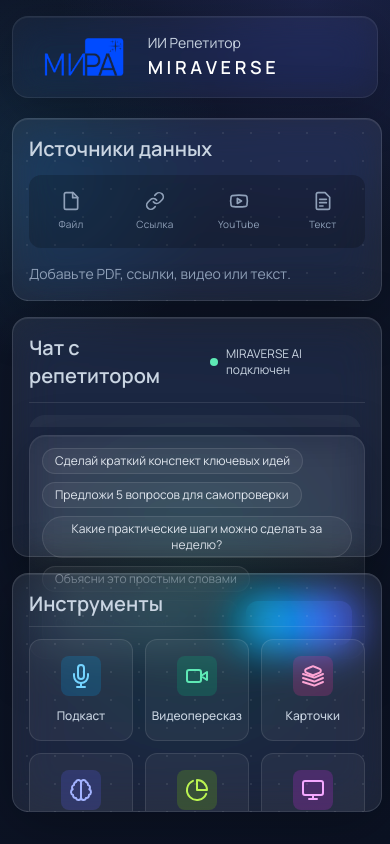
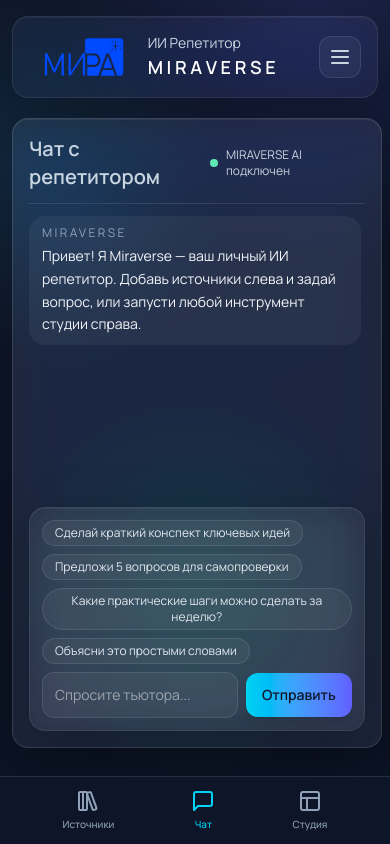
Before and after one commit to msozaev/ai.ukmira.ru, a Next.js app: page / in a window 390 px wide. Built offline with nearby package versions, Linux system fonts and the light colour scheme.

Commit message:
mobile version

```diff
--- a/src/app/page.tsx
+++ b/src/app/page.tsx
@@ -306,6 +306,21 @@
   Briefcase: ({ className }: { className?: string }) => (
     <svg xmlns="http://www.w3.org/2000/svg" viewBox="0 0 24 24" fill="none" stroke="currentColor" strokeWidth="2" strokeLinecap="round" strokeLinejoin="round" className={className}><rect width="20" height="14" x="2" y="7" rx="2" ry="2"/><path d="M16 21V5a2 2 0 0 0-2-2h-4a2 2 0 0 0-2 2v16"/></svg>
   ),
+  Menu: ({ className }: { className?: string }) => (
+    <svg xmlns="http://www.w3.org/2000/svg" viewBox="0 0 24 24" fill="none" stroke="currentColor" strokeWidth="2" strokeLinecap="round" strokeLinejoin="round" className={className}><line x1="4" x2="20" y1="12" y2="12"/><line x1="4" x2="20" y1="6" y2="6"/><line x1="4" x2="20" y1="18" y2="18"/></svg>
+  ),
+  X: ({ className }: { className?: string }) => (
+    <svg xmlns="http://www.w3.org/2000/svg" viewBox="0 0 24 24" fill="none" stroke="currentColor" strokeWidth="2" strokeLinecap="round" strokeLinejoin="round" className={className}><path d="M18 6 6 18"/><path d="m6 6 12 12"/></svg>
+  ),
+  MessageSquare: ({ className }: { className?: string }) => (
+    <svg xmlns="http://www.w3.org/2000/svg" viewBox="0 0 24 24" fill="none" stroke="currentColor" strokeWidth="2" strokeLinecap="round" strokeLinejoin="round" className={className}><path d="M21 15a2 2 0 0 1-2 2H7l-4 4V5a2 2 0 0 1 2-2h14a2 2 0 0 1 2 2z"/></svg>
+  ),
+  Library: ({ className }: { className?: string }) => (
+    <svg xmlns="http://www.w3.org/2000/svg" viewBox="0 0 24 24" fill="none" stroke="currentColor" strokeWidth="2" strokeLinecap="round" strokeLinejoin="round" className={className}><rect width="8" height="18" x="3" y="3" rx="1"/><path d="M7 3v18"/><path d="M20.4 18.9c.2.5-.1 1.1-.6 1.3l-1.9.7c-.5.2-1.1-.1-1.3-.6L11.1 5.1c-.2-.5.1-1.1.6-1.3l1.9-.7c.5-.2 1.1.1 1.3.6Z"/></svg>
+  ),
+  Layout: ({ className }: { className?: string }) => (
+    <svg xmlns="http://www.w3.org/2000/svg" viewBox="0 0 24 24" fill="none" stroke="currentColor" strokeWidth="2" strokeLinecap="round" strokeLinejoin="round" className={className}><rect width="18" height="18" x="3" y="3" rx="2" ry="2"/><line x1="3" x2="21" y1="9" y2="9"/><line x1="9" x2="9" y1="21" y2="9"/></svg>
+  ),
 };
 
 export default function Home() {
@@ -328,6 +343,8 @@
   const [studioLoading, setStudioLoading] = useState<StudioMode | null>(null);
   const [isProfileOpen, setProfileOpen] = useState(false);
   const [isCareerOpen, setCareerOpen] = useState(false);
+  const [isMobileMenuOpen, setMobileMenuOpen] = useState(false);
+  const [mobileSection, setMobileSection] = useState<'sources' | 'chat' | 'studio'>('chat');
   const [modalOpen, setModalOpen] = useState(false);
   const [modalTitle, setModalTitle] = useState<string>("");
   const [modalContent, setModalContent] = useState<string>("");
@@ -616,9 +633,9 @@
   ];
 
   return (
-    <div className="h-screen flex flex-col overflow-hidden px-3 pt-4 pb-4 sm:px-4 lg:px-6 xl:px-10">
+    <div className="h-screen flex flex-col overflow-hidden px-3 pt-4 pb-20 md:pb-4 sm:px-4 lg:px-6 xl:px-10">
       <div className="mx-auto flex w-full flex-1 flex-col gap-5 lg:gap-6 min-h-0">
-        <header className="flex items-center justify-between rounded-2xl glass px-4 py-2 shadow-lg no-hover-outline">
+        <header className="relative flex items-center justify-between rounded-2xl glass px-4 py-2 shadow-lg no-hover-outline z-50">
           <div className="flex items-center gap-3">
             <img src="/logo.png" alt="MIRAVERSE" className="h-16 w-auto brightness-200 saturate-300" />
             <div>
@@ -626,6 +643,8 @@
               <h1 className="text-lg font-semibold text-white">M I R A V E R S E</h1>
             </div>
           </div>
+
+          {/* Desktop Nav */}
           <div className="hidden items-center gap-3 md:flex">
              <button
               onClick={() => setCareerOpen(true)}
@@ -645,11 +664,41 @@
               </div>
             </button>
           </div>
+
+          {/* Mobile Nav Button */}
+          <button
+            onClick={() => setMobileMenuOpen(!isMobileMenuOpen)}
+            className="md:hidden p-2 rounded-xl bg-white/5 border border-white/10 text-slate-300"
+          >
+            {isMobileMenuOpen ? <Icons.X className="w-6 h-6" /> : <Icons.Menu className="w-6 h-6" />}
+          </button>
+
+          {/* Mobile Menu Overlay */}
+          {isMobileMenuOpen && (
+            <div className="absolute top-full left-0 right-0 mt-2 mx-2 p-4 rounded-2xl glass-strong border border-white/10 flex flex-col gap-3 shadow-2xl md:hidden animate-in fade-in slide-in-from-top-4">
+              <button
+                onClick={() => { setCareerOpen(true); setMobileMenuOpen(false); }}
+                className="flex items-center gap-3 rounded-xl bg-white/5 px-4 py-3 text-sm font-medium text-slate-300 hover:bg-white/10 hover:text-white border border-white/5"
+              >
+                <Icons.Briefcase className="h-5 w-5 text-cyan-500" />
+                <span>Карьера</span>
+              </button>
+              <button
+                onClick={() => { setProfileOpen(true); setMobileMenuOpen(false); }}
+                className="flex items-center gap-3 rounded-xl bg-white/5 px-4 py-3 hover:bg-white/10 border border-white/5"
+              >
+                <div className="h-6 w-6 rounded-full bg-gradient-to-br from-indigo-500 to-purple-600 flex items-center justify-center text-xs font-bold text-white">
+                  AB
+                </div>
+                <span className="text-sm font-medium text-slate-300">Профиль</span>
+              </button>
+            </div>
+          )}
         </header>
 
         <div className="layout-grid pb-4 flex-1 min-h-0">
           {/* Sidebar */}
-          <aside className="glass-strong dot-grid rounded-2xl p-4 h-full flex flex-col overflow-hidden min-h-0">
+          <aside className={cx("glass-strong dot-grid rounded-2xl p-4 h-full flex-col overflow-hidden min-h-0", mobileSection === 'sources' ? 'flex' : 'hidden md:flex')}>
             <div className="flex items-center justify-between mb-3 shrink-0">
               <div>
                 {/* <p className="text-xs uppercase tracking-[0.18em] text-slate-400">Источники данных</p> */}
@@ -809,7 +858,7 @@
           </aside>
 
           {/* Chat */}
-          <section className="glass-strong rounded-2xl p-4 flex flex-col h-full self-stretch min-h-0">
+          <section className={cx("glass-strong rounded-2xl p-4 flex-col h-full self-stretch min-h-0", mobileSection === 'chat' ? 'flex' : 'hidden md:flex')}>
             <div className="flex items-center justify-between pb-3 border-b border-white/10">
               <div>
                 {/* <p className="text-xs uppercase tracking-[0.2em] text-slate-400">Чат с репетитором</p> */}
@@ -871,7 +920,7 @@
           </section>
 
           {/* Studio */}
-          <aside className="glass-strong dot-grid rounded-2xl p-4 space-y-3 h-full self-stretch flex flex-col overflow-hidden min-h-0">
+          <aside className={cx("glass-strong dot-grid rounded-2xl p-4 space-y-3 h-full self-stretch flex-col overflow-hidden min-h-0", mobileSection === 'studio' ? 'flex' : 'hidden md:flex')}>
             <div className="flex items-center justify-between pb-2 border-b border-white/10 shrink-0">
               <div>
                 {/* <p className="text-xs uppercase tracking-[0.2em] text-slate-400">Студия</p> */}
@@ -879,7 +928,7 @@
               </div>
             </div>
 
-            <div className="grid grid-cols-3 gap-3">
+            <div className="grid grid-cols-2 sm:grid-cols-3 gap-3">
               {studioCards.filter(card => card.key !== "mindmap" && card.key !== "report").map((card) => {
                 const IconComponent = {
                   audio: Icons.Mic,
@@ -992,6 +1041,33 @@
         </div>
       </div>
 
+      {/* Mobile Bottom Nav */}
+      <div className="fixed bottom-0 left-0 right-0 z-40 bg-slate-900/80 backdrop-blur-xl border-t border-white/10 px-6 py-3 md:hidden">
+        <div className="flex justify-around items-center">
+          <button
+            onClick={() => setMobileSection('sources')}
+            className={cx("flex flex-col items-center gap-1 transition", mobileSection === 'sources' ? "text-cyan-400" : "text-slate-400")}
+          >
+            <Icons.Library className="w-6 h-6" />
+            <span className="text-[10px] font-medium">Источники</span>
+          </button>
+          <button
+            onClick={() => setMobileSection('chat')}
+            className={cx("flex flex-col items-center gap-1 transition", mobileSection === 'chat' ? "text-cyan-400" : "text-slate-400")}
+          >
+            <Icons.MessageSquare className="w-6 h-6" />
+            <span className="text-[10px] font-medium">Чат</span>
+          </button>
+          <button
+            onClick={() => setMobileSection('studio')}
+            className={cx("flex flex-col items-center gap-1 transition", mobileSection === 'studio' ? "text-cyan-400" : "text-slate-400")}
+          >
+            <Icons.Layout className="w-6 h-6" />
+            <span className="text-[10px] font-medium">Студия</span>
+          </button>
+        </div>
+      </div>
+
       {isCareerOpen && (
         <div className="fixed inset-0 z-50 flex items-center justify-center bg-black/60 backdrop-blur-sm">
           <div className="relative w-full rounded-2xl bg-slate-900/95 border border-white/10 shadow-2xl overflow-hidden h-full flex flex-col">
```
